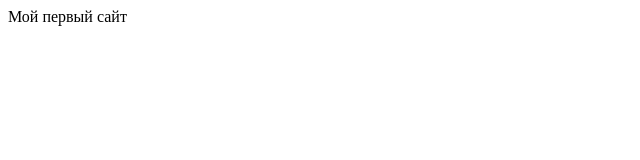
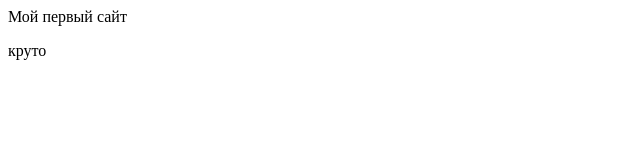
Before and after one commit to danil017/my-repository, a plain HTML site: page index.html in a window 1280 px wide. Shown: the full height of the page, 0-640 px from the left. Drawn offline with Linux system fonts and the light colour scheme.

Commit message:
Update index.html

```diff
--- a/index.html
+++ b/index.html
@@ -1,5 +1,6 @@
 <html>
   <body
     <h1>Мой первый сайт</h1>
+    <p> круто </p>
   </body>
 </html>
```
